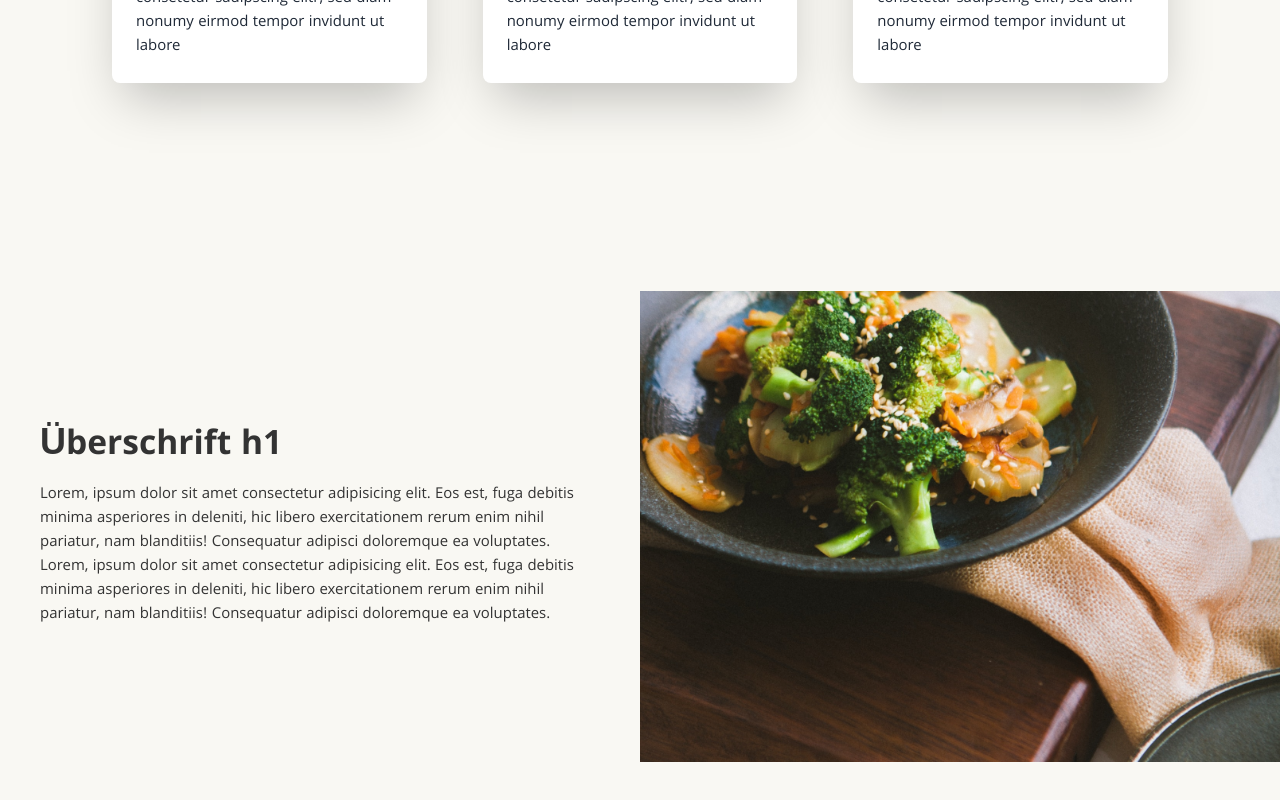
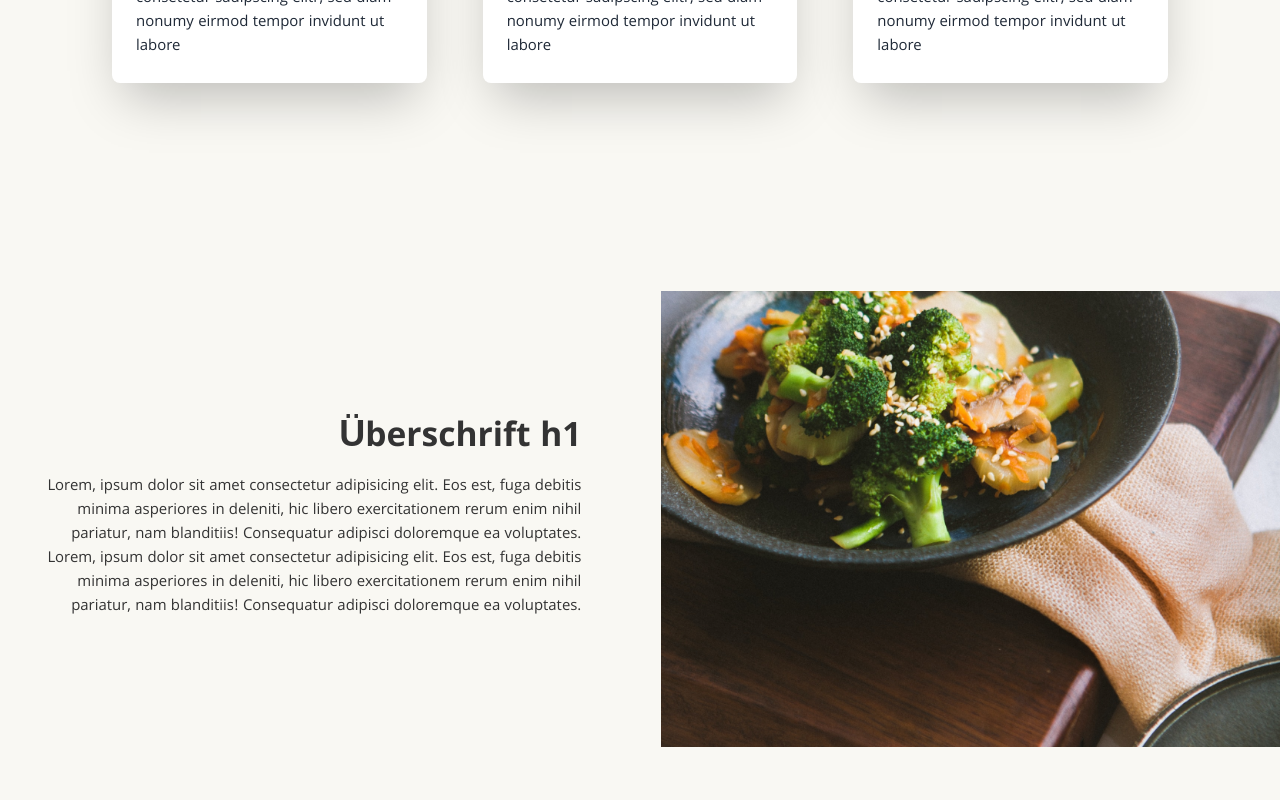
Before and after one commit to escgmbh/Fooders_Holding, a Vue app: page / in a window 1280 px wide. Shown: the part 1445-2245 px from the top of the page. Built offline with nearby package versions, Linux system fonts and the light colour scheme.

Commit message:
padding and margin corrected
Signed-off-by: amrizjantan <manager@edgedept.com>

```diff
--- a/src/components/Index/UeberschriftReverse.vue
+++ b/src/components/Index/UeberschriftReverse.vue
@@ -4,10 +4,10 @@
         <div class="md:flex md:flex-row">
             <div class="w-6/12 flex justify-center items-center px-10">
                 <div class="">
-                    <h1 class="text-foodersdark text-4xl font-bold">
+                    <h1 class="text-foodersdark text-4xl font-bold text-right">
                         Überschrift h1
                     </h1>
-                    <p class="text-foodersdark mt-4">
+                    <p class="text-foodersdark mt-4 text-right">
                         Lorem, ipsum dolor sit amet consectetur adipisicing
                         elit. Eos est, fuga debitis minima asperiores in
                         deleniti, hic libero exercitationem rerum enim nihil
@@ -20,7 +20,7 @@
                     </p>
                 </div>
             </div>
-            <div class="w-auto md:w-6/12">
+            <div class="w-auto md:w-6/12 ml-10">
                 <img src="@/assets/images/Uebersicht.png" alt="" />
             </div>
         </div>
```
